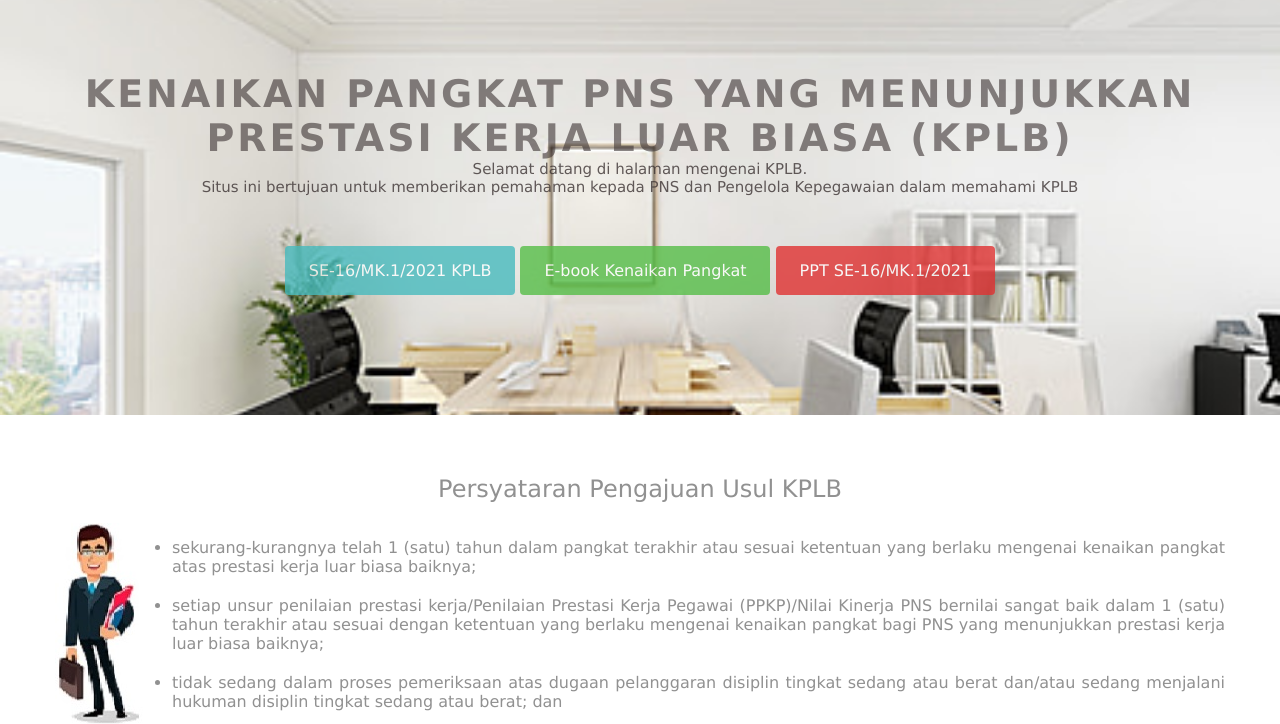
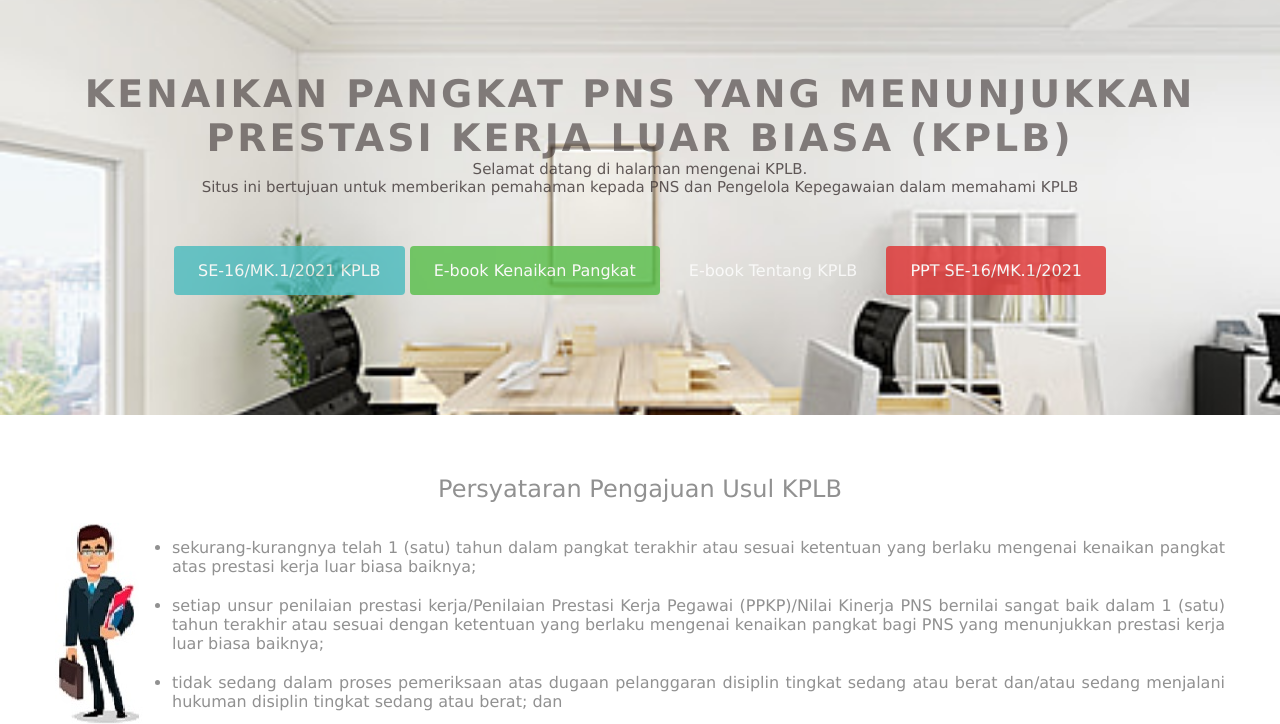
Before and after one commit to sdmkepangkatan/Kplbkemenkeu, a plain HTML site: page index.html in a window 1280 px wide. Shown: the part 108-832 px from the top of the page. Drawn offline with Linux system fonts and the light colour scheme.

Commit message:
Update index.html

```diff
--- a/index.html
+++ b/index.html
@@ -32,6 +32,7 @@
         <div class="btn-wrapper">
           <a href="https://drive.google.com/file/d/1hja7KQuabPL3dvDltD4kmIDZ3QDpUEru/view?usp=sharing" class="btn SE">SE-16/MK.1/2021 KPLB</a>
           <a href="https://drive.google.com/file/d/146n5jApa1AZTafk48y55KqQ5hss1utc0/view?usp=sharing" class="btn ebook">E-book Kenaikan Pangkat</a>
+          <a href="https://drive.google.com/file/d/1yB0PTJ5ay0Q2E9rOFj41EMMPUcqphul6/view?usp=sharing" class="btn ebook-kplb">E-book Tentang KPLB</a>
           <a href="https://docs.google.com/presentation/d/11rBsPA7D1OLjR9Z9-Jtd-UmjUiTT_V5U/edit?usp=sharing&ouid=106953739627861721093&rtpof=true&sd=true" class="btn ppt">PPT SE-16/MK.1/2021</a>
         </div>
       </div>
```
